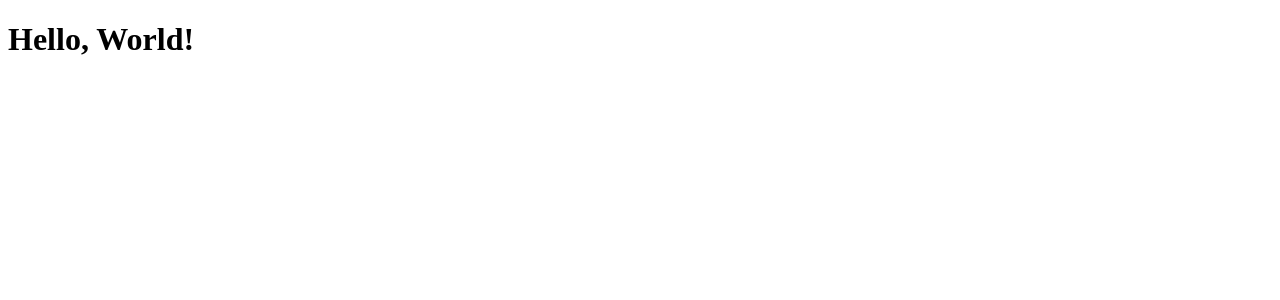
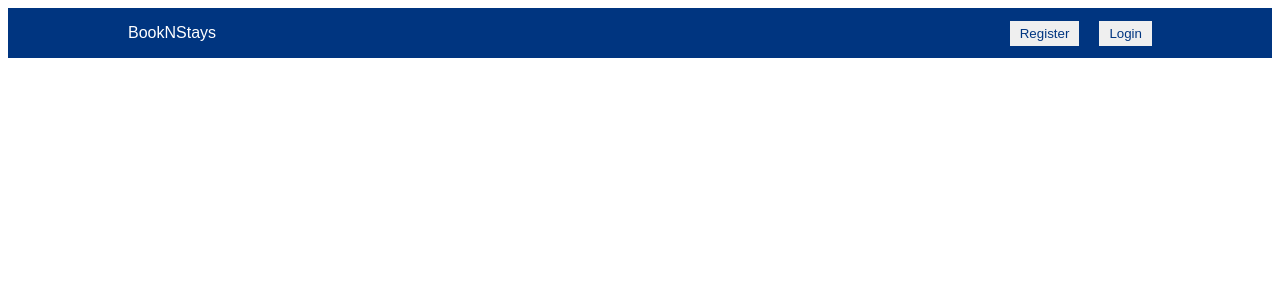
Before and after one commit to Shreesh-Gawande/BookingApp, a React (Create React App) app in the folder client/bookingui/: page / in a window 1280 px wide. Shown: the top 300 px of the page. Built offline with nearby package versions, Linux system fonts and the light colour scheme.

Commit message:
made navbar

```diff
--- a/client/bookingui/package.json
+++ b/client/bookingui/package.json
@@ -8,6 +8,7 @@
     "@testing-library/user-event": "^13.5.0",
     "react": "^18.3.1",
     "react-dom": "^18.3.1",
+    "react-router-dom": "^6.26.0",
     "react-scripts": "5.0.1",
     "web-vitals": "^2.1.4"
   },
--- a/client/bookingui/src/App.js
+++ b/client/bookingui/src/App.js
@@ -1,11 +1,23 @@
+import {
+  BrowserRouter,
+  Routes,
+  Route,
+} from "react-router-dom";
 
 import React from 'react';
+import Home from "./pages/home/Home.jsx";
+import List from "./pages/list/List.jsx";
+import Hotel from "./pages/hotel/Hotel.js";
 
 const App = () => {
   return (
-    <div>
-      <h1>Hello, World!</h1>
-    </div>
+    <BrowserRouter>
+      <Routes>
+        <Route path="/" element={<Home />} />
+        <Route path="/hotels" element={<List />} />
+        <Route path="/hotels/:id" element={<Hotel />} />
+      </Routes>
+    </BrowserRouter>
   );
 };
 
--- /dev/null
+++ b/client/bookingui/src/components/navbar/Navbar.jsx
@@ -0,0 +1,18 @@
+import React from 'react'
+import "./navbar.css"
+
+function Navbar() {
+  return (
+    <div className='navbar'>
+      <div className='navCointaner'>
+        <span className='logo'>BookNStays</span>
+        <div className="navItems">
+            <button className="navButton">Register</button>
+            <button className="navButton">Login</button>
+        </div>
+      </div>
+    </div>
+  )
+}
+
+export default Navbar
--- /dev/null
+++ b/client/bookingui/src/components/navbar/navbar.css
@@ -0,0 +1,31 @@
+body {
+    font-family: Arial, Helvetica, sans-serif;
+  }
+.navbar {
+    height: 50px;
+    background-color: #003580;
+    display: flex;
+    justify-content: center;
+}
+
+.navCointaner{
+    width: 100%;
+    max-width: 1024px;
+    color: white;
+    display: flex;
+    align-items: center;
+    justify-content: space-between;
+
+}
+
+.logo{
+    font-weight: 500;
+}
+
+.navButton{
+    margin-left: 20px;
+    border: none;
+    padding: 5px 10px;
+    cursor: pointer;
+    color: #003580;
+}
--- /dev/null
+++ b/client/bookingui/src/pages/home/Home.jsx
@@ -0,0 +1,13 @@
+import React from 'react'
+import "./home.css"
+import Navbar from '../../components/navbar/Navbar'
+
+function Home() {
+  return (
+    <div>
+     <Navbar/>
+    </div>
+  )
+}
+
+export default Home
--- /dev/null
+++ b/client/bookingui/src/pages/hotel/Hotel.js
@@ -0,0 +1,11 @@
+import React from 'react'
+
+function Hotel() {
+  return (
+    <div>
+
+    </div>
+  )
+}
+
+export default Hotel
--- /dev/null
+++ b/client/bookingui/src/pages/list/List.jsx
@@ -0,0 +1,11 @@
+import React from 'react'
+
+function List() {
+  return (
+    <div>
+      erfsdfsfgsesf
+    </div>
+  )
+}
+
+export default List
```
Also changed, not shown: client/bookingui/src/pages/home/home.css (added), 1 other file (tests, documents, lock files or other folders).
